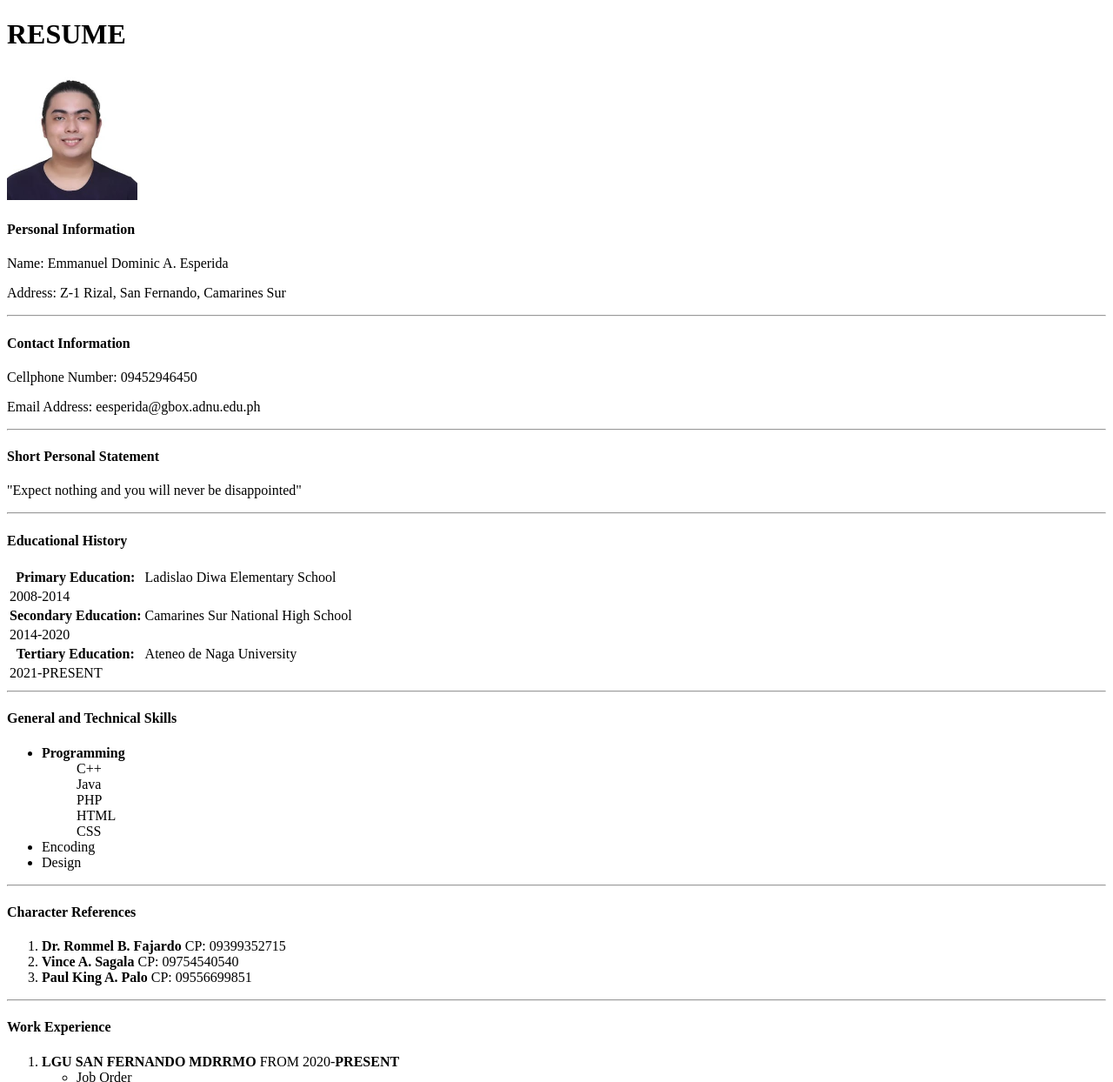
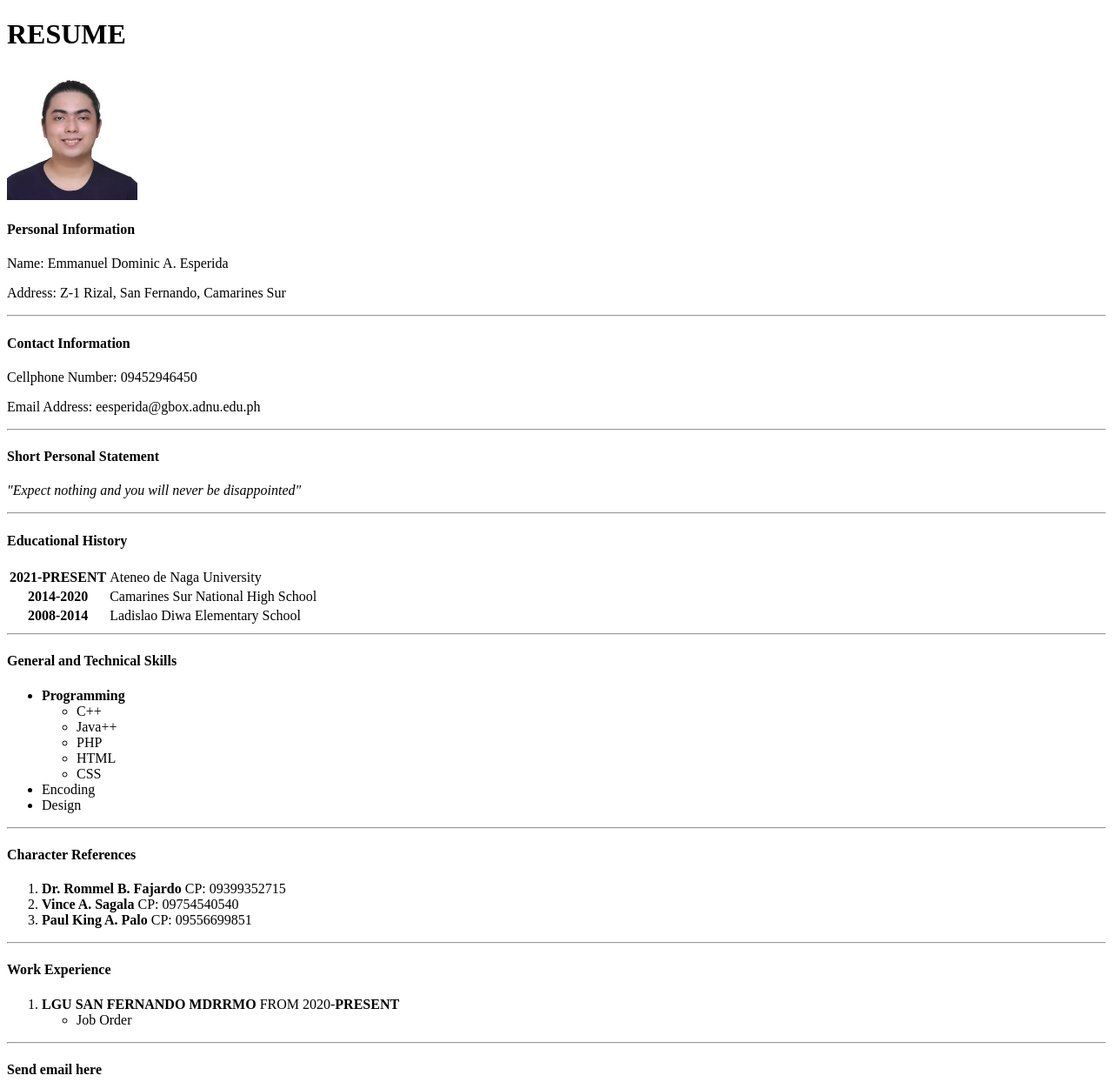
Before and after one commit to DominicAEsperida/ESPERIDA, a plain HTML site: page index.html in a window 1280 px wide. Shown: the top 1244 px of the page at 87% size. Drawn offline with Linux system fonts and the light colour scheme.

Commit message:
added a contact form and revised educ history and technical skills

```diff
--- a/index.html
+++ b/index.html
@@ -13,40 +13,33 @@
     <p>Email Address: eesperida@gbox.adnu.edu.ph</p>
 <hr>
 <h4><b>Short Personal Statement</b></h4>
-    <p>"Expect nothing and you will never be disappointed"</p>
+    <p><i>"Expect nothing and you will never be disappointed"</i></p>
 <hr>
 <table>
     <h4>Educational History</h4>
-    <thead>
+    <tbody>
         <tr>
-            <th>Primary Education: <td>Ladislao Diwa Elementary School</td></th>
+            <th>2021-PRESENT<td>Ateneo de Naga University</td></th>
         </tr>
         <tr>
-            <td>2008-2014</td>
+            <th>2014-2020 <td>Camarines Sur National High School</td></th>
         </tr>
         <tr>
-            <th>Secondary Education: <td>Camarines Sur National High School</td></th>
+            <th>2008-2014 <td>Ladislao Diwa Elementary School</td></th>
         </tr>
-        <tr>
-            <td>2014-2020</td>
-        </tr>
-        <tr>
-            <th>Tertiary Education: <td>Ateneo de Naga University</td></th>
-        </tr>
-        <tr>
-            <td>2021-PRESENT</td>
-        </tr>
-    </thead>
+    </tbody>
 </table>
 <hr>
 <h4><b>General and Technical Skills</b></h4>
 <ul>
     <li><b>Programming</b></li>
-        <ul>C++</ul>
-        <ul>Java</ul>
-        <ul>PHP</ul>
-        <ul>HTML</ul>
-        <ul>CSS</ul>
+        <ul>
+            <li>C++</li>
+            <li>Java++</li>
+            <li>PHP</li>
+            <li>HTML</li>
+            <li>CSS</li>
+        </ul>
     <li>Encoding</li>
     <li>Design</li>
 </ul>
@@ -65,5 +58,8 @@
         <li>Job Order</li>
     </ul>
 </ol>
+<hr>
+<h4><b>Send email here</b></h4>
+<a href="viewform.html">Send email</a>
 </body>
 </html>
```
Also changed, not shown: viewform.html (added, +23 -0 lines).
